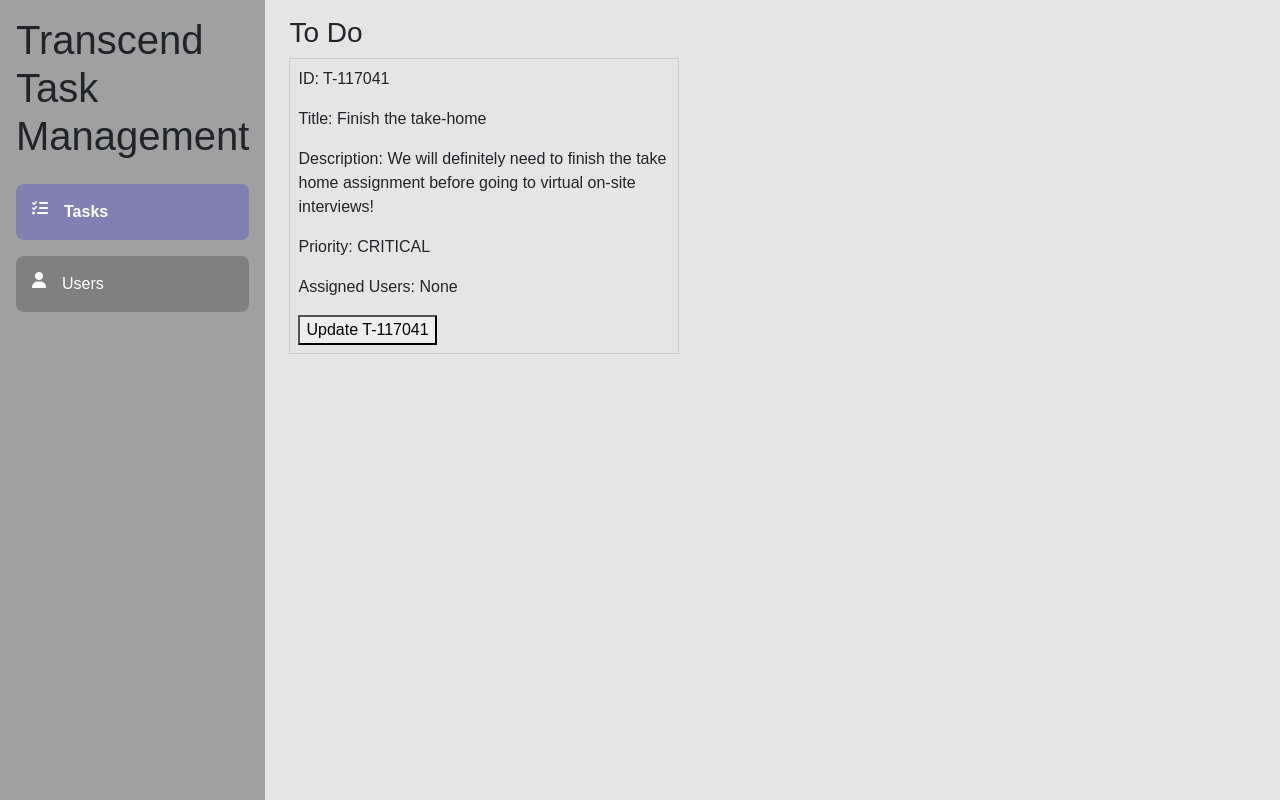
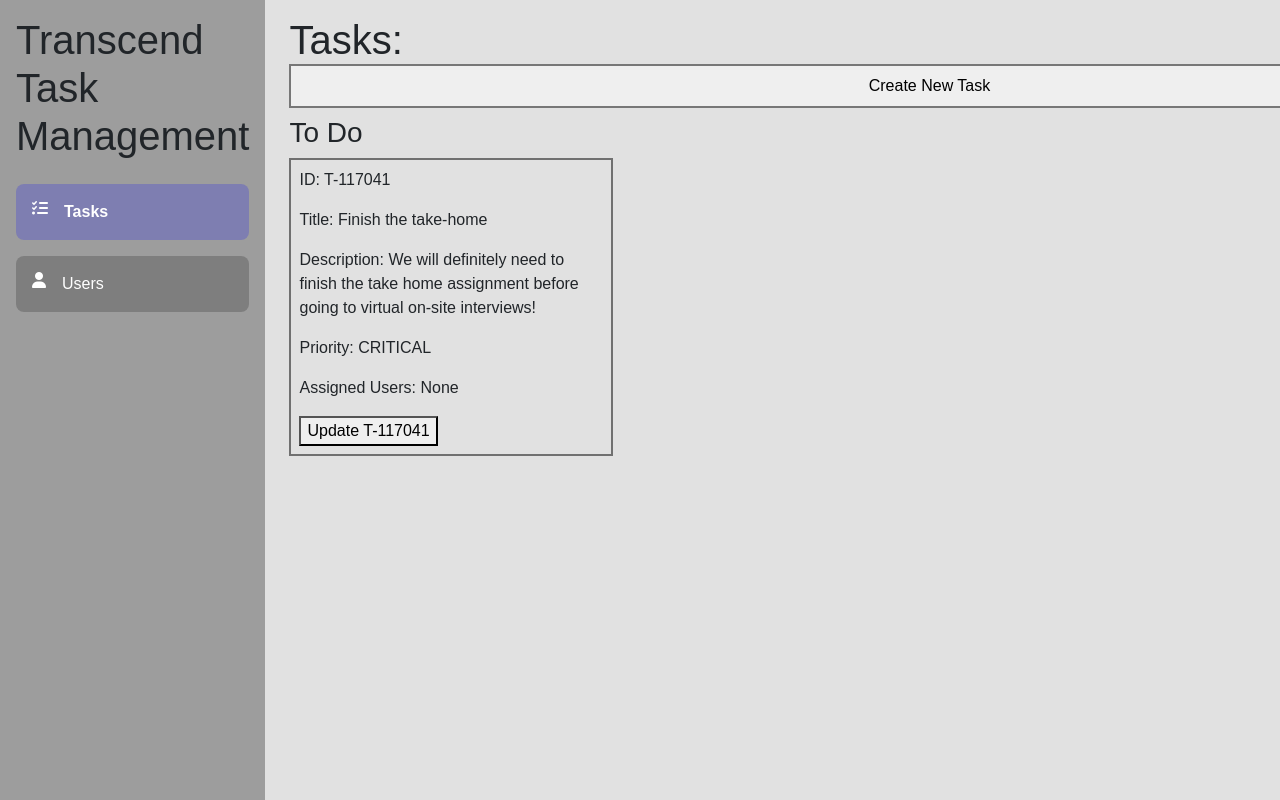
Before and after one commit to alexbarajas/TaskManagement, a React (Vite) app in the folder task-app/: page / in a window 1280 px wide. Built offline with nearby package versions, Linux system fonts and the light colour scheme.

Commit message:
the project is ready to be submitted

```diff
--- a/task-app/src/App.css
+++ b/task-app/src/App.css
@@ -1,5 +1,32 @@
 body {
   margin: 0;
+}
+
+.common-border-style {
+  border: 2px solid;
+  border-color: rgba(0, 0, 0, 0.5);
+  padding: 0.5em;
+  margin-bottom: 0.5em;
+}
+
+.update-style {
+  position: fixed;
+  top: 0;
+  left: 0;
+  width: 100%;
+  height: 100%;
+  background-color: rgba(0, 0, 0, 0.5);
+  display: flex;
+  justify-content: center;
+  align-items: center;
+}
+
+.update-box {
+  background-color: rgba(255, 255, 255);
+  margin: auto;
+  border: 2em solid;
+  border-color: white;
+  border-radius: 25px;
 }
 
 *:not(.fa, .fab, .fas) {
--- a/task-app/src/App.tsx
+++ b/task-app/src/App.tsx
@@ -34,7 +34,7 @@ function App() {
           gridTemplateColumns: '1fr 4fr',
           gap: '.5em',
           height: '100vh',
-          backgroundColor: 'rgba(0,0,0,.1)',
+          backgroundColor: 'rgba(180,180,180,.4)',
         }}
       >
         <Sidebar />
--- a/task-app/src/components/ErrorBoundary/ErrorBoundary.tsx
+++ b/task-app/src/components/ErrorBoundary/ErrorBoundary.tsx
@@ -1,4 +1,4 @@
-import React, { Component, ErrorInfo, ReactNode } from 'react';
+import { Component, ErrorInfo, ReactNode } from 'react';
 
 interface Props {
   children?: ReactNode;
@@ -14,7 +14,6 @@ class ErrorBoundary extends Component<Props, State> {
   };
 
   public static getDerivedStateFromError(_: Error): State {
-    // Update state so the next render will show the fallback UI.
     return { hasError: true };
   }
 
--- a/task-app/src/components/TasksView/TasksView.tsx
+++ b/task-app/src/components/TasksView/TasksView.tsx
@@ -9,11 +9,25 @@ export const TasksView: React.FC = () => {
     { props: { searchText: '' } },
   );
 
-  // mutation hook for updating tasks
+  const [selectedTask, setSelectedTask] = useState<Task | null>(null);
+  const [createTask] = useApiMutation(BackendEndpoint.CreateTask);
   const [updateTask] = useApiMutation(BackendEndpoint.UpdateTask);
 
-  // state to store selected task for update
-  const [selectedTask, setSelectedTask] = useState<Task | null>(null);
+  const handleCreateTask = async () => {
+    try {
+      const newTask = await createTask({
+        title: 'New Task Title',
+        description: 'New Task Description',
+        priority: TaskPriority.Low,
+        status: TaskStatus.ToDo,
+      });
+      if (newTask) {
+        refetch();
+      }
+    } catch (error) {
+      console.error('Error creating task:', error);
+    }
+  };
 
   // function to handle task updates
   const handleTaskUpdate = async (updatedTask: Task) => {
@@ -52,23 +66,34 @@ export const TasksView: React.FC = () => {
         padding: '1em',
       }}
     >
-      {Object.entries(tasksByStatus).map(([status, tasks]) => (
-        <div key={status} style={{ flex: '0 0 auto', maxWidth: '40%' }}>
-          <h3>{formatStatus(status)}</h3>
-          {tasks.map((task) => (
-            <div
-              key={task.id}
-              style={{
-                border: '1px solid #ccc',
-                padding: '0.5em',
-                marginBottom: '0.5em',
-              }}
-            >
-              <TaskItem task={task} setSelectedTask={setSelectedTask} />
+      <div>
+        <h1 style={{ display: 'inline' }}>Tasks:</h1>
+        <div>
+          <button
+            className="common-border-style"
+            onClick={handleCreateTask}
+            style={{ width: '100vw' }}
+          >
+            Create New Task
+          </button>
+        </div>
+        <div style={{ display: 'inline-flex', flexDirection: 'row' }}>
+          {Object.entries(tasksByStatus).map(([status, tasks]) => (
+            <div key={status} style={{ flex: '0 0 auto', maxWidth: '40%' }}>
+              <h3>{formatStatus(status)}</h3>
+              {tasks.map((task) => (
+                <div className="common-border-style" key={task.id}>
+                  <TaskItem
+                    task={task}
+                    setSelectedTask={setSelectedTask}
+                    handleTaskUpdate={handleTaskUpdate}
+                  />
+                </div>
+              ))}
             </div>
           ))}
         </div>
-      ))}
+      </div>
       {/* popup form for updating task */}
       {loading ? (
         <p>The tasks are loading please wait...</p>
@@ -76,26 +101,8 @@ export const TasksView: React.FC = () => {
         <p>Error: {error.message}</p>
       ) : (
         selectedTask && (
-          <div
-            style={{
-              position: 'fixed',
-              top: 0,
-              left: 0,
-              width: '100%',
-              height: '100%',
-              backgroundColor: 'rgba(0, 0, 0, 0.5)',
-              display: 'flex',
-              justifyContent: 'center',
-              alignItems: 'center',
-            }}
-          >
-            <div
-              style={{
-                backgroundColor: '#fff',
-                padding: '2em',
-                borderRadius: '5px',
-              }}
-            >
+          <div className="update-style">
+            <div className="update-box">
               <TaskUpdateForm
                 task={selectedTask}
                 handleTaskUpdate={handleTaskUpdate}
@@ -112,6 +119,7 @@ export const TasksView: React.FC = () => {
 const TaskItem: React.FC<{
   task: Task;
   setSelectedTask: (task: Task | null) => void;
+  handleTaskUpdate: (updatedTask: Task) => Promise<void>;
 }> = ({ task, setSelectedTask }) => {
   return (
     <div>
--- a/task-app/src/components/UsersView/UsersView.tsx
+++ b/task-app/src/components/UsersView/UsersView.tsx
@@ -1,6 +1,7 @@
 import React, { useState } from 'react';
 import { useApiQuery, useApiMutation } from '../../support/api/hooks.ts';
 import { BackendEndpoint } from '../../support/api/api-schema.ts';
+import '../../App.css';
 
 export const UsersView: React.FC = () => {
   const { data, loading, error, refetch } = useApiQuery(
@@ -8,10 +9,10 @@ export const UsersView: React.FC = () => {
     { props: { searchText: '' } },
   );
 
-  const [newUser, setNewUser] = useState<User>({}); // State for new user input
-  const [isCreating, setIsCreating] = useState(false); // State for tracking user creation process
-  const [selectedUserId, setSelectedUserId] = useState<string | null>(null); // State for tracking selected user
-  const [isEditing, setIsEditing] = useState<string | null>(null); // State for tracking if user is being edited
+  const [newUser, setNewUser] = useState<User>({});
+  const [isCreating, setIsCreating] = useState(false);
+  const [selectedUserId, setSelectedUserId] = useState<string | null>(null);
+  const [isEditing, setIsEditing] = useState<string | null>(null);
 
   const [deleteUser] = useApiMutation(BackendEndpoint.DeleteUser);
   const [updateUser] = useApiMutation(BackendEndpoint.UpdateUser);
@@ -83,7 +84,7 @@ export const UsersView: React.FC = () => {
         padding: '1em',
       }}
     >
-      <h3>Users:</h3>
+      <h1>Users:</h1>
       {isCreating ? (
         <div>
           {/* form to create a new user */}
@@ -116,7 +117,12 @@ export const UsersView: React.FC = () => {
           <button onClick={() => setIsCreating(false)}>Cancel</button>
         </div>
       ) : (
-        <button onClick={() => setIsCreating(true)}>Create New User</button>
+        <button
+          className="common-border-style"
+          onClick={() => setIsCreating(true)}
+        >
+          Create New User
+        </button>
       )}
       {loading ? (
         <p>The users are loading please wait...</p>
@@ -127,13 +133,9 @@ export const UsersView: React.FC = () => {
           {data &&
             data.map((user) => (
               <div
+                className="common-border-style"
+                style={{ maxWidth: '25%' }}
                 key={user.id}
-                style={{
-                  border: '1px solid #ccc',
-                  padding: '0.5em',
-                  maxWidth: '25%',
-                  marginBottom: '0.5em',
-                }}
               >
                 <p style={{ marginBottom: '0.2em' }}>ID: {user.id}</p>
                 <p style={{ marginBottom: '0.2em' }}>
@@ -180,26 +182,8 @@ export const UsersView: React.FC = () => {
       )}
       {/* modal for editing user */}
       {isEditing && (
-        <div
-          style={{
-            position: 'fixed',
-            top: 0,
-            left: 0,
-            width: '100%',
-            height: '100%',
-            backgroundColor: 'rgba(0, 0, 0, 0.5)',
-            display: 'flex',
-            justifyContent: 'center',
-            alignItems: 'center',
-          }}
-        >
-          <div
-            style={{
-              backgroundColor: 'white',
-              padding: '2em',
-              borderRadius: '5px',
-            }}
-          >
+        <div className="update-style">
+          <div className="update-box">
             <h3>Update User</h3>
             <input
               type="text"
@@ -234,7 +218,6 @@ export const UsersView: React.FC = () => {
   );
 };
 
-// need to update this so you can create new users
 interface User {
   id?: string;
   firstName?: string;
```
Also changed, not shown: task-app/src/components/NotFound/NotFound.tsx (+1 -7 lines).
